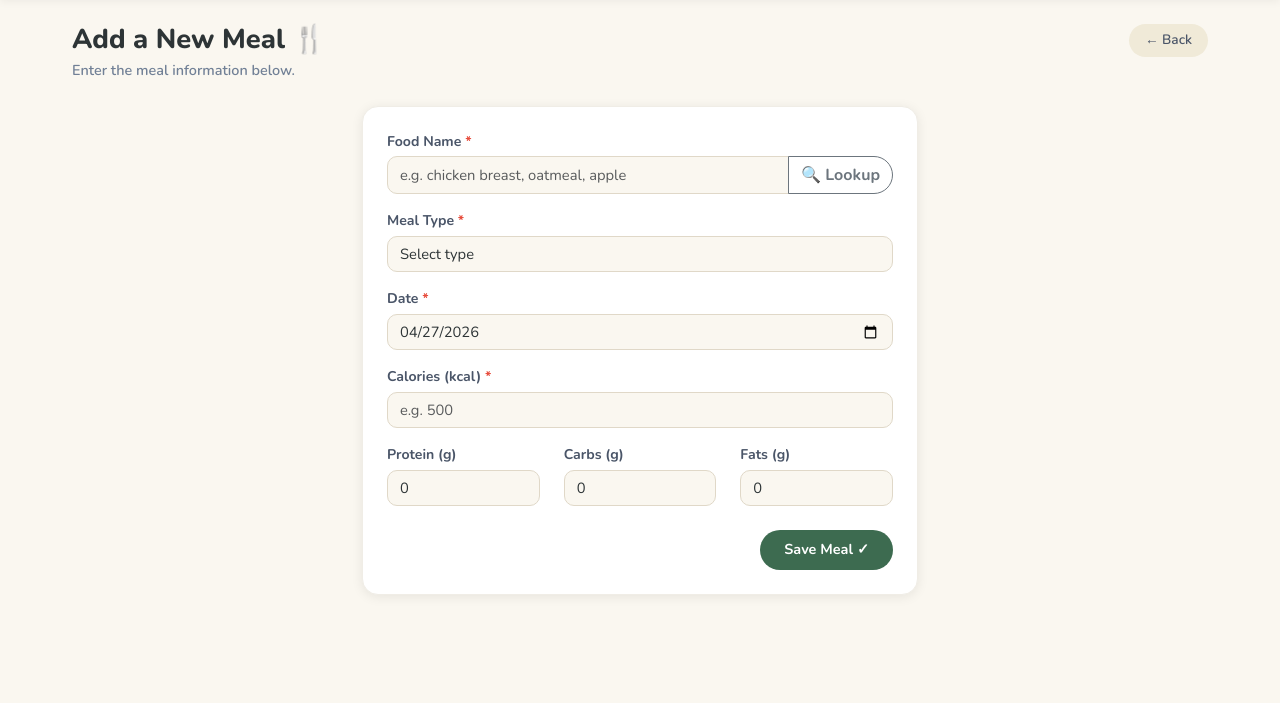
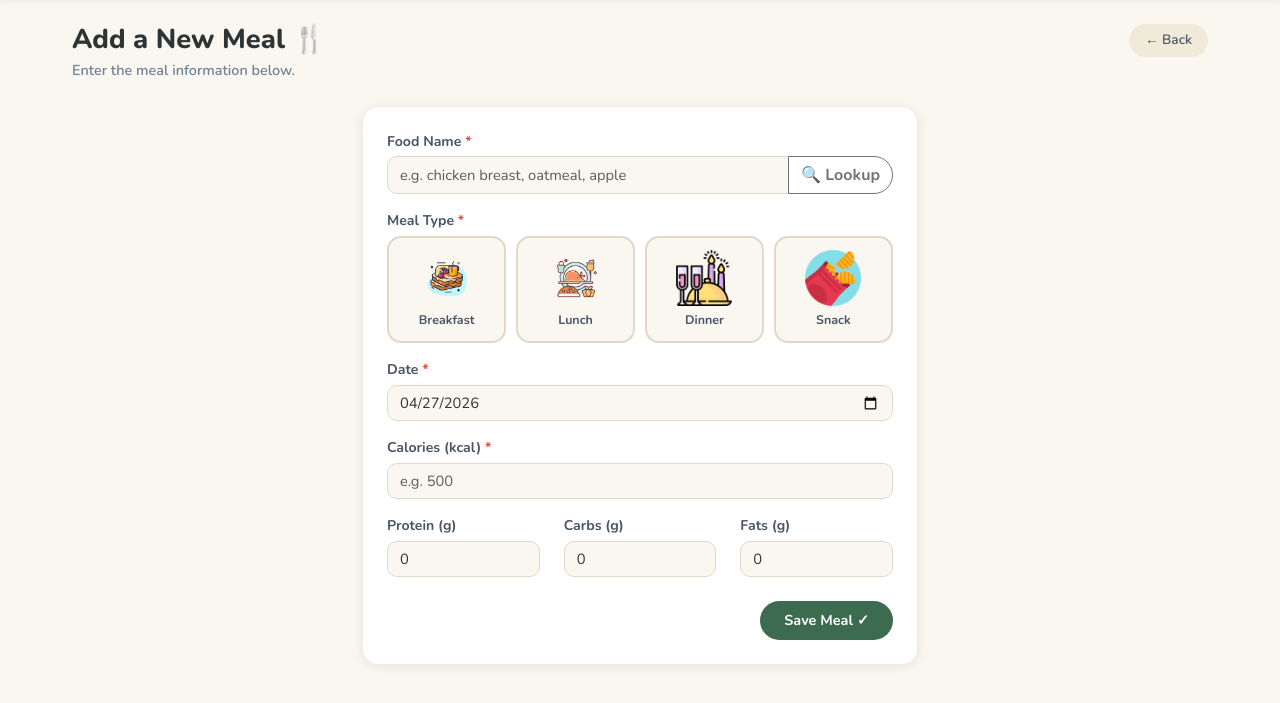
Before and after one commit to soq123/SE3354-Calo-fit, a Flask app: page /meals/new in a window 1280 px wide. Shown: the part 54-757 px from the top of the page. Run offline with Flask 3, Linux system fonts and the light colour scheme; the visitor is signed in with stand-in values (Sample User, id 1).

Commit message:
Update meal type selection to use images and standardize image sizes
Replace meal type dropdowns with visual image pickers in add/edit meal forms and standardize meal type image dimensions to 56x56px in CSS.

Replit-Commit-Author: Agent
Replit-Commit-Session-Id: 4dc53691-d113-4c7b-a7eb-d3307fa48564
Replit-Commit-Checkpoint-Type: full_checkpoint
Replit-Commit-Event-Id: 606ee749-4436-4cf0-89cd-3cc76fba9527
Replit-Commit-Screenshot-Url: https://storage.googleapis.com/screenshot-production-us-central1/2d9564d2-7210-444d-9221-2597019f72b3/4dc53691-d113-4c7b-a7eb-d3307fa48564/svMGkQ7
Replit-Helium-Checkpoint-Created: true

```diff
--- a/1_code/app/static/css/style.css
+++ b/1_code/app/static/css/style.css
@@ -305,10 +305,59 @@ body {
 }
 
 .meal-type-img {
-  width: 60px;
-  height: 60px;
+  width: 56px;
+  height: 56px;
   object-fit: contain;
-  border-radius: 10px;
+  display: block;
+}
+
+/* ── Meal type image picker (form) ───────────────────────────────── */
+.meal-type-picker {
+  display: grid;
+  grid-template-columns: repeat(4, 1fr);
+  gap: 0.6rem;
+}
+
+.meal-type-option input[type="radio"] {
+  display: none;
+}
+
+.meal-type-label {
+  display: flex;
+  flex-direction: column;
+  align-items: center;
+  gap: 0.35rem;
+  padding: 0.7rem 0.5rem;
+  border-radius: 14px;
+  border: 2px solid #e0d8c8;
+  background: var(--cream);
+  cursor: pointer;
+  transition: border-color 0.18s, background 0.18s, transform 0.12s;
+  user-select: none;
+}
+
+.meal-type-label img {
+  width: 56px;
+  height: 56px;
+  object-fit: contain;
+}
+
+.meal-type-label span {
+  font-size: 0.78rem;
+  font-weight: 700;
+  color: var(--text-mid);
+}
+
+.meal-type-label:hover {
+  border-color: var(--green-mid);
+  background: var(--green-pale);
+  transform: translateY(-2px);
+}
+
+.meal-type-option input[type="radio"]:checked + .meal-type-label {
+  border-color: var(--green-dark);
+  background: var(--green-pale);
+  box-shadow: 0 0 0 3px rgba(61,107,80,0.15);
 }
 
 .meal-card-name {
--- a/1_code/app/templates/add_meal.html
+++ b/1_code/app/templates/add_meal.html
@@ -28,13 +28,17 @@
 
         <div class="mb-3">
           <label class="cf-label">Meal Type <span style="color:#e74c3c;">*</span></label>
-          <select class="form-select" id="meal_type" name="meal_type" required>
-            <option selected disabled value="">Select type</option>
-            <option value="Breakfast">☀️ Breakfast</option>
-            <option value="Lunch">🥗 Lunch</option>
-            <option value="Dinner">🍽️ Dinner</option>
-            <option value="Snack">🍎 Snack</option>
-          </select>
+          <div class="meal-type-picker">
+            {% for mt, img in [('Breakfast','breakfast.png'),('Lunch','lunch.png'),('Dinner','dinner.png'),('Snack','snack.png')] %}
+            <div class="meal-type-option">
+              <input type="radio" id="mt_{{ mt }}" name="meal_type" value="{{ mt }}" required>
+              <label class="meal-type-label" for="mt_{{ mt }}">
+                <img src="{{ url_for('static', filename=img) }}" alt="{{ mt }}">
+                <span>{{ mt }}</span>
+              </label>
+            </div>
+            {% endfor %}
+          </div>
         </div>
 
         <div class="mb-3">
```
Also changed, not shown: 1_code/app/templates/edit_meal.html (+10 -4 lines).
